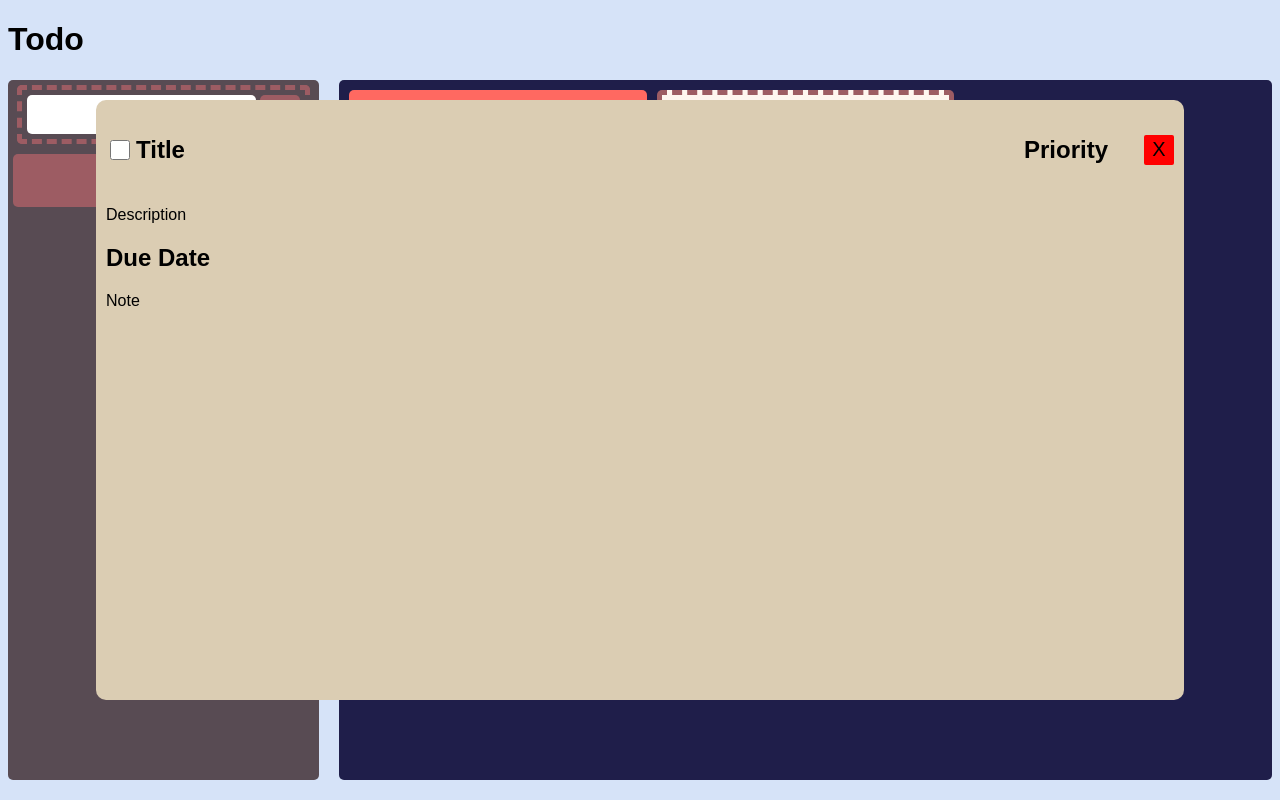
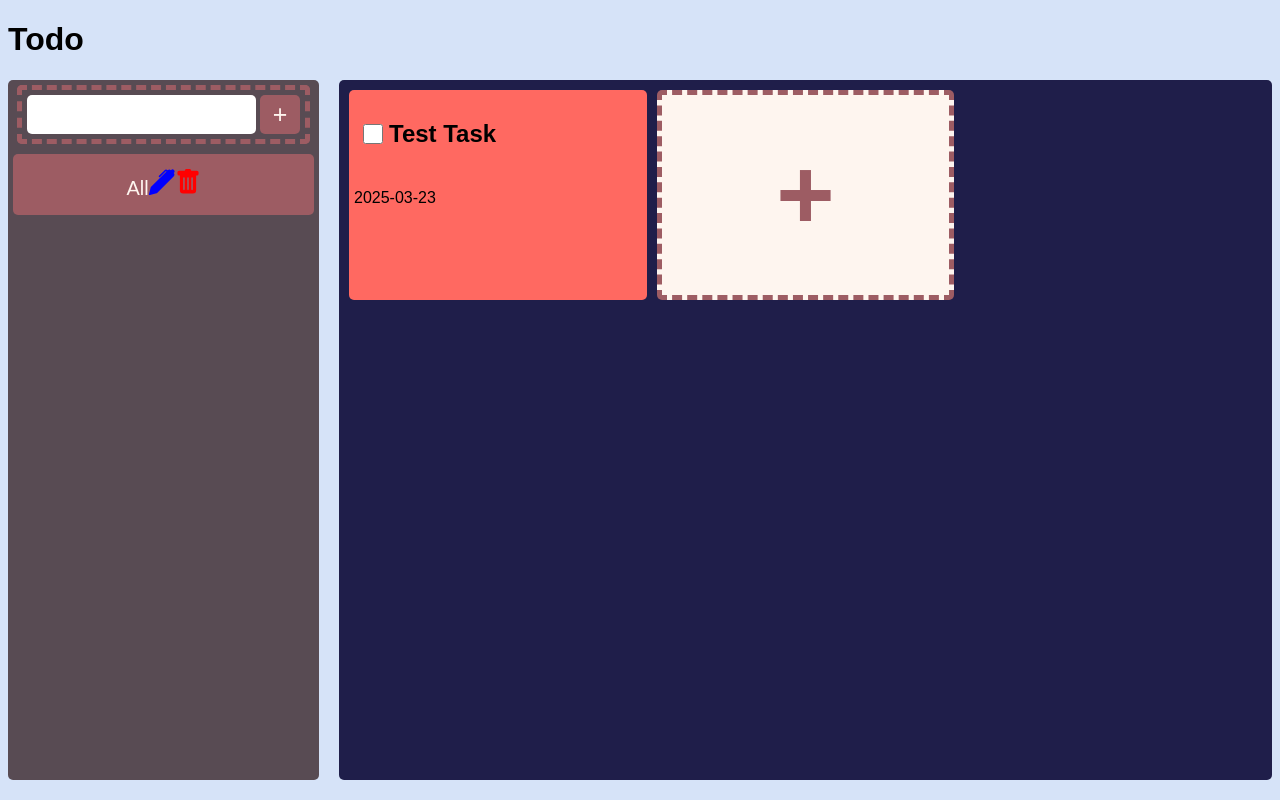
Before and after one commit to Caramel4764/TOP_todo_dashboard, a website built with webpack: page index.html in a window 1280 px wide. Built offline with nearby package versions, Linux system fonts and the light colour scheme.

Commit message:
feat|fix: too many projects will allow scrolling rather than constantly expanding. Projects can be deleted. Add icons for delete and edit (edit nonfunctional)

```diff
--- a/package.json
+++ b/package.json
@@ -11,5 +11,8 @@
   "scripts": {
     "start": "webpack",
     "dev": "webpack serve"
+  },
+  "dependencies": {
+    "bootstrap-icons": "^1.11.3"
   }
 }
--- a/project.js
+++ b/project.js
@@ -1,5 +1,5 @@
 import dashboardObj from "./dashboard.js";
-
+import svg from "./svg.js";
 let projectDiv = document.getElementById('project');
 
 let projectObj = (function(){
@@ -18,42 +18,85 @@ let projectObj = (function(){
   //creates a new project to array list
   function createNewProject(value, isAll) {
     let newProject = createProject(value);
-    addProjectDom(value, isAll);
     let projectCat = {
       newProject,
       todos: [],
       projectName:value,
     }
     projectObj.todoList.push(projectCat);
+    updateProjectDom();
   }
+  function deleteProject (projectName) {
+    for (let i = 0; i<projectObj.todoList.length; i++) {
+      if (projectName==projectObj.todoList[i].projectName) {
+        let targetProject = projectObj.todoList[i];
 
+        console.log({"important": projectObj.todoList.length});
+
+        projectObj.todoList.splice(i, 1);
+        updateProjectDom("", true);
+
+        console.log({"after": projectObj.todoList.length});
+
+      }
+    }
+  }
   //creates a new project div in dom
-  function addProjectDom (projectName, isAll=false) {
+  function updateProjectDom () {
+    projectDiv.innerHTML = "";
+    //create input again
 
+    let newProjectDiv = document.createElement('div');
+    newProjectDiv.setAttribute('id', 'newProjectDiv');
+    let newProjectInput = document.createElement('input');
+    newProjectInput.setAttribute('id', 'newProjectInput');
+    let newProjectBtn = document.createElement('div');
+    newProjectBtn.setAttribute('id', 'newProject');
+    newProjectBtn.textContent="+";
+    newProjectDiv.appendChild(newProjectInput);
+    newProjectDiv.appendChild(newProjectBtn);
+    projectDiv.appendChild(newProjectDiv);
+    newProjectBtn.addEventListener('click', function(){
+      createNewProject(newProjectInput.value);
+    })
+
+    for (let i = 0; i<projectObj.todoList.length; i++) {
       let div = document.createElement('div');
       div.classList.add("projectDivs");
-    div.textContent=projectName;
+      div.textContent=projectObj.todoList[i].projectName;
       div.addEventListener('click', function(){
-      projectObj.changeCurrentProject(projectName);
-      if (isAll) {
+        projectObj.changeCurrentProject(projectObj.todoList[i]?projectObj.todoList[i].projectName:"All");
+        if (projectObj.todoList[i].projectName=="All") {
           dashboardObj.updateAll();
         } else {
           dashboardObj.update();
-
         }
       })
+      let editIcon = svg.create({
+        icon: "bi-pen-fill",
+        path: "m13.498.795.149-.149a1.207 1.207 0 1 1 1.707 1.708l-.149.148a1.5 1.5 0 0 1-.059 2.059L4.854 14.854a.5.5 0 0 1-.233.131l-4 1a.5.5 0 0 1-.606-.606l1-4a.5.5 0 0 1 .131-.232l9.642-9.642a.5.5 0 0 0-.642.056L6.854 4.854a.5.5 0 1 1-.708-.708L9.44.854A1.5 1.5 0 0 1 11.5.796a1.5 1.5 0 0 1 1.998-.001",
+        width: "26",
+        color: "blue",
+      });
+      editIcon.addEventListener('click', function(){
+
+      })
+      div.appendChild(editIcon);
+
+      let trashIcon = svg.create({
+        icon: "bi-trash-fill",
+        path: "M2.5 1a1 1 0 0 0-1 1v1a1 1 0 0 0 1 1H3v9a2 2 0 0 0 2 2h6a2 2 0 0 0 2-2V4h.5a1 1 0 0 0 1-1V2a1 1 0 0 0-1-1H10a1 1 0 0 0-1-1H7a1 1 0 0 0-1 1zm3 4a.5.5 0 0 1 .5.5v7a.5.5 0 0 1-1 0v-7a.5.5 0 0 1 .5-.5M8 5a.5.5 0 0 1 .5.5v7a.5.5 0 0 1-1 0v-7A.5.5 0 0 1 8 5m3 .5v7a.5.5 0 0 1-1 0v-7a.5.5 0 0 1 1 0",
+        width: "26",
+        color: "red",
+      });
+      trashIcon.addEventListener('click', function(){
+        deleteProject(div.textContent);
+      })
+      div.appendChild(trashIcon);
       projectDiv.appendChild(div);
     }
-  function addProjectDomAll (projectName) {
-    let div = document.createElement('div');
-    div.classList.add("projectDivs");
-    div.textContent=projectName;
-    div.addEventListener('click', function(){
-      projectObj.changeCurrentProject(projectName);
-      dashboardObj.updateAll();
-    })
-    projectDiv.appendChild(div);
   }
+
 
   function createProject(name) {
     let projectName = name;
@@ -78,7 +121,7 @@ let projectObj = (function(){
     create: createNewProject,
     getCurrentProject,
     returnTodoList,
-    addProjectDomAll,
+    updateProjectDom,
   }
 })()
 
--- a/script.js
+++ b/script.js
@@ -2,7 +2,6 @@ import "./style.css";
 import dateObj from "./dateObj.js";
 import dashboard from "./dashboard.js";
 import project from "./project.js";
-
 let newProjectBtn = document.getElementById("newProject");
 let newProjectInput = document.getElementById('newProjectInput');
 let addTaskBtn = document.getElementById('addTask');
@@ -62,7 +61,6 @@ todoViewerIsDone.addEventListener('click', function(){
 
 
 project.create('All', true);
-
 dashboard.add({
   name: "Test Task",
   desc: "This is a test task",
@@ -70,4 +68,5 @@ dashboard.add({
   priority: "high",
   note: "I needed this preview layout",
 })
+project.updateProjectDom();
 dashboard.update();
--- a/style.css
+++ b/style.css
@@ -43,6 +43,7 @@ body {
   display:flex;
   flex-direction: column;
   gap: 10px;
+  overflow-y:scroll;
 }
 .projectDivs {
   text-align: center;
@@ -139,6 +140,7 @@ input, #todo-priority, textarea, label{
   background-color: #DBCDB3;
   border-radius: 10px;
   position: fixed;
+  visibility: hidden;
   transform: translate(-50%, -50%);
   left: 50%;
   top: 50%;
--- /dev/null
+++ b/svg.js
@@ -0,0 +1,27 @@
+let svg = (function() {
+  function createSVG (modifier) {
+    let svg = document.createElementNS("http://www.w3.org/2000/svg", "svg");
+    let iconPath = document.createElementNS(
+      'http://www.w3.org/2000/svg',
+      'path'
+    );
+    svg.setAttribute("width", modifier.width || "16");
+    svg.setAttribute("height", modifier.width || "16");
+    svg.setAttribute("viewBox", `0 0 16 16`);
+    svg.setAttribute("fill", modifier.color || "currentColor");
+    svg.appendChild(iconPath);
+    svg.classList.add("bi");
+    svg.classList.add(modifier.icon);
+    iconPath.setAttribute(
+      "d",
+      modifier.path
+    )
+    return svg;
+  }
+
+  return {
+    create: createSVG
+  }
+})()
+
+export default svg
```
Also changed, not shown: 2 other files. Lines whose indentation alone changed are shown as unchanged.
